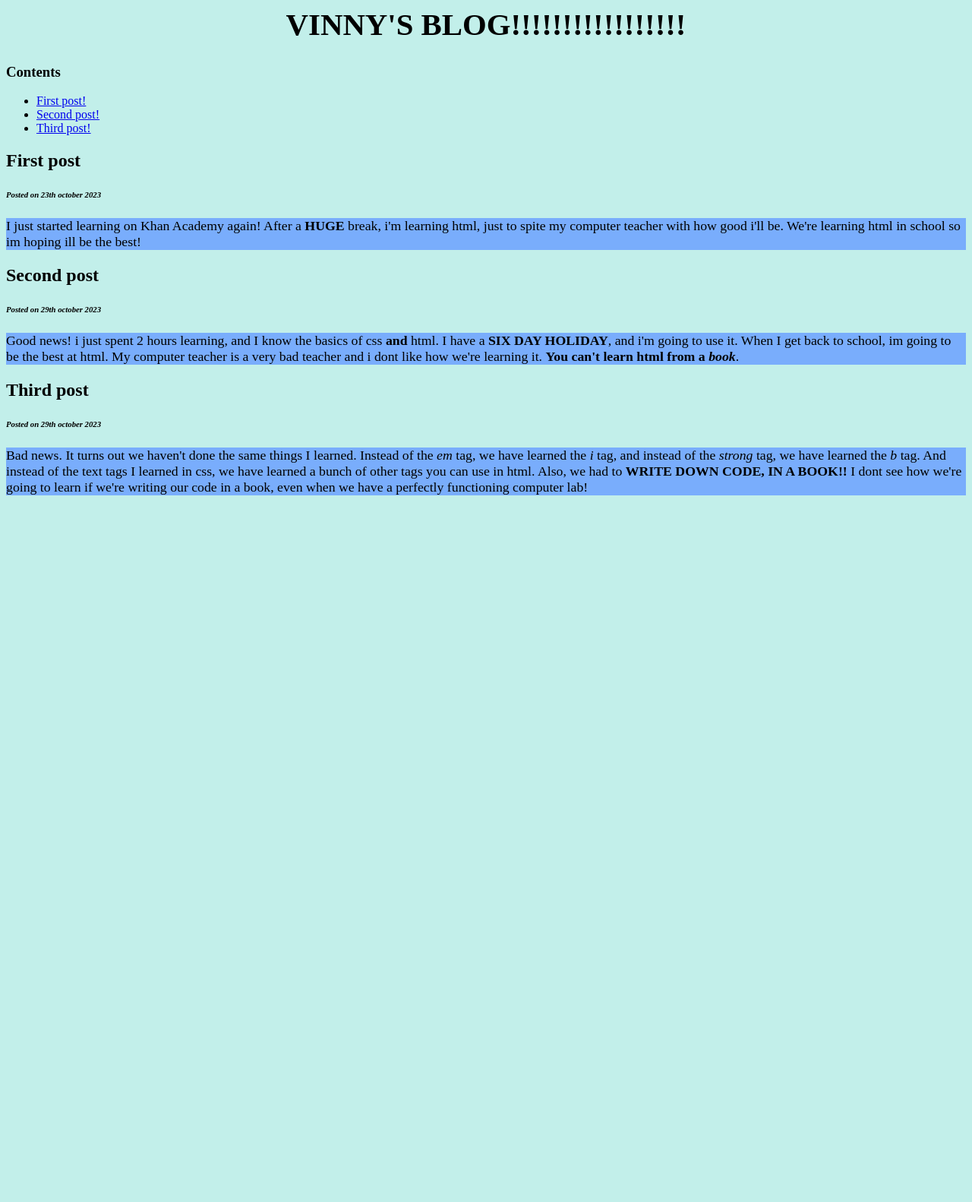
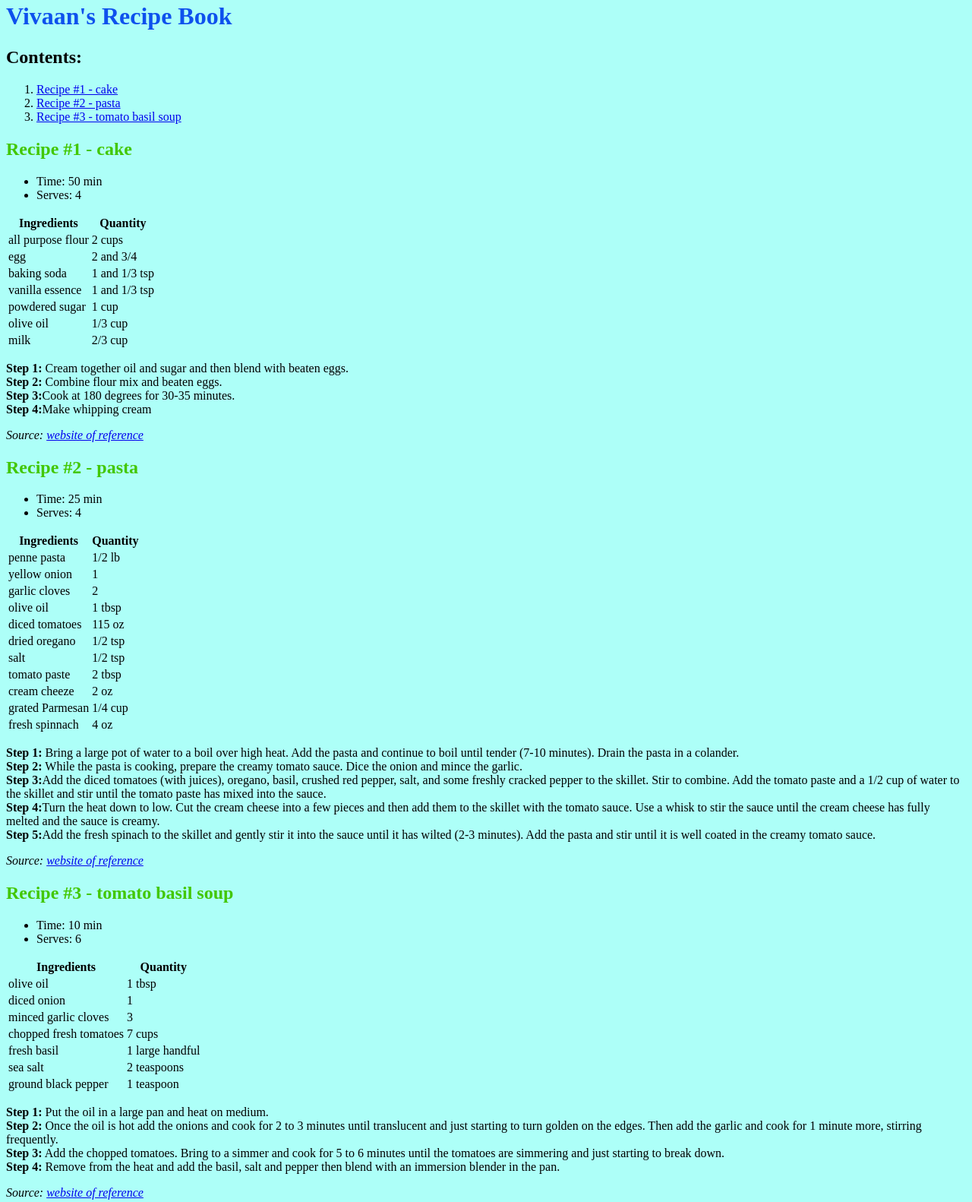
Before and after one commit to VivaanTheGod/VivaanTheGod.github.io, a plain HTML site: page index.html in a window 1280 px wide. Shown: the part 18-1600 px from the top of the page at 76% size. Before the commit the page ends 800 px from the top, so only its background shows below. Drawn offline with Linux system fonts and the light colour scheme.

Commit message:
Update index.html

```diff
--- a/index.html
+++ b/index.html
@@ -1,48 +1,215 @@
 <!DOCTYPE html>
 <html>
     <head>
+        <title>Project: Recipe book</title>
         <meta charset="utf-8">
-        <title>Project: Blog</title>
         <style>
-            body {
-                background-color:rgb(194, 239, 234);              font-family:"bahnschrift semicondensed";
-            }
-            h1 {
-                text-align:center;
-                font-size:2.55em;
-            }
-            h6 {
-                font-style:italic;
-            }
-            p {
-                font-size:1.11em;
-                background-color:rgb(121, 173, 252);
-            }
+        body {
+            background-color:rgb(173, 255, 248);
+        }
+
+        h1 {
+            color:rgb(14, 81, 237);
+        }
+
+        .recipe {
+            color:rgb(66, 199, 0);
+        }
         </style>
     </head>
     <body>
 
-        <h1>VINNY'S BLOG!!!!!!!!!!!!!!!!!</h1>
+        <h1>Vivaan's Recipe Book</h1>
 
-        <h3>Contents</h3>
+        <h2>Contents:</h2>
+
+        <ol>
+            <li><a href="#1-recipe">Recipe #1 - cake</a></li>
+            <li><a href= "#2-recipe">Recipe #2 - pasta</a></li>
+            <li><a href= "#3-recipe">Recipe #3 - tomato basil soup</a></li>
+        </ol>
+        <!--recipe 1-->
+
+        <h2 id="1-recipe" class= "recipe">Recipe #1 - cake</h2>
+
         <ul>
-            <li><a href= "#blog-1">First post!</a></li>
-            <li><a href= "#blog-2">Second post!</a></li>
-            <li><a href= "#blog-3">Third post!</a></li>
+            <li>Time: 50 min</li>
+            <li>Serves: 4</li>
         </ul>
 
-        <h2 id= "blog-1">First post</h2>
-        <h6>Posted on 23th october 2023</h6>
-        <p>I just started learning on Khan Academy again! After a <strong>HUGE</strong> break, i'm learning html, just to spite my computer teacher with how good i'll be. We're learning html in school so im hoping ill be the best!</p>
+        <table>
+            <thead>
+                <tr>
+                    <th>Ingredients</th>
+                    <th>Quantity</th>
+                </tr>
+            </thead>
+            <tbody>
+                <tr>
+                    <td>all purpose flour</td>
+                    <td>2 cups</td>
+                </tr>
+                <tr>
+                    <td>egg</td>
+                    <td>2 and 3/4</td>
+                </tr>
+                <tr>
+                    <td>baking soda</td>
+                    <td>1 and 1/3 tsp</td>
+                </tr>
+                <tr>
+                    <td>vanilla essence</td>
+                    <td>1 and 1/3 tsp</td>
+                </tr>
+                <tr>
+                    <td>powdered sugar</td>
+                    <td>1 cup</td>
+                </tr>
+                <tr>
+                    <td>olive oil</td>
+                    <td>1/3 cup</td>
+                </tr>
+                <tr>
+                    <td>milk</td>
+                    <td>2/3 cup</td>
+                </tr>
+            </tbody>
+        </table>
 
-        <h2 id= "blog-2">Second post</h2>
-        <h6>Posted on 29th october 2023</h6>
-        <p>Good news! i just spent 2 hours learning, and I know the basics of css <strong>and </strong>html. I have a <strong>SIX DAY HOLIDAY</strong>, and i'm going to use it. When I get back to school, im going to be the best at html. My computer teacher is a very bad teacher and i dont like how we're learning it. <strong>You can't learn html from a <em>book</em></strong>.</p>
+        <p><strong>Step 1:</strong> Cream together oil and sugar and then blend with beaten eggs.<br>
+        <strong>Step 2:</strong> Combine flour mix and beaten eggs.<br>
+        <strong>Step 3:</strong>Cook at 180 degrees for 30-35 minutes.<br>
+        <strong>Step 4:</strong>Make whipping cream
+</p>
 
-        <h2 id= "blog-3">Third post</h2>
-        <h6>Posted on 29th october 2023</h6>
-        <p>Bad news. It turns out we haven't done the same things I learned. Instead of the <em>em</em> tag, we have learned the <i>i</i> tag, and instead of the <em>strong</em> tag, we have learned the <em>b</em> tag. And instead of the text tags I learned in css, we have learned a bunch of other tags you can use in html. Also, we had to <strong>WRITE DOWN CODE, IN A BOOK!!</strong> I dont see how we're going to learn if we're writing our code in a book, even when we have a perfectly functioning computer lab!</p>
+    <p><em>Source: <a href="https://recipes.timesofindia.com/recipes/homemade-cake/rs54404412.cms">website of reference</a></em></p>
 
+    <!--recipe 2-->
+
+    <h2 id="2-recipe" class= "recipe">Recipe #2 - pasta</h2>
+
+        <ul>
+            <li>Time: 25 min</li>
+            <li>Serves: 4</li>
+        </ul>
+
+        <table>
+            <thead>
+                <tr>
+                    <th>Ingredients</th>
+                    <th>Quantity</th>
+                </tr>
+            </thead>
+            <tbody>
+                <tr>
+                    <td>penne pasta</td>
+                    <td>1/2 lb</td>
+                </tr>
+                <tr>
+                    <td>yellow onion</td>
+                    <td>1</td>
+                </tr>
+                <tr>
+                    <td>garlic cloves</td>
+                    <td>2</td>
+                </tr>
+                <tr>
+                    <td>olive oil</td>
+                    <td>1 tbsp</td>
+                </tr>
+                <tr>
+                    <td>diced tomatoes</td>
+                    <td>115 oz</td>
+                </tr>
+                <tr>
+                    <td>dried oregano</td>
+                    <td>1/2 tsp</td>
+                </tr>
+                <tr>
+                    <td>salt</td>
+                    <td>1/2 tsp</td>
+                </tr>
+                <tr>
+                    <td>tomato paste</td>
+                    <td>2 tbsp</td>
+                </tr>
+                <tr>
+                    <td>cream cheeze</td>
+                    <td>2 oz</td>
+                </tr><tr>
+                    <td>grated Parmesan</td>
+                    <td>1/4 cup</td>
+                </tr><tr>
+                    <td>fresh spinnach</td>
+                    <td>4 oz</td>
+                </tr>
+            </tbody>
+        </table>
+
+        <p><strong>Step 1:</strong> Bring a large pot of water to a boil over high heat. Add the pasta and continue to boil until tender (7-10 minutes). Drain the pasta in a colander.<br>
+        <strong>Step 2:</strong> While the pasta is cooking, prepare the creamy tomato sauce. Dice the onion and mince the garlic.<br>
+        <strong>Step 3:</strong>Add the diced tomatoes (with juices), oregano, basil, crushed red pepper, salt, and some freshly cracked pepper to the skillet. Stir to combine. Add the tomato paste and a 1/2 cup of water to the skillet and stir until the tomato paste has mixed into the sauce.<br>
+        <strong>Step 4:</strong>Turn the heat down to low. Cut the cream cheese into a few pieces and then add them to the skillet with the tomato sauce. Use a whisk to stir the sauce until the cream cheese has fully melted and the sauce is creamy. <br>
+        <strong>Step 5:</strong>Add the fresh spinach to the skillet and gently stir it into the sauce until it has wilted (2-3 minutes). Add the pasta and stir until it is well coated in the creamy tomato sauce.
+</p>
+
+    <p><em>Source: <a href="https://www.budgetbytes.com/creamy-tomato-spinach-pasta/">website of reference</a></em></p>
+
+    <!--recipe 3-->
+
+    <h2 id="3-recipe" class= "recipe">Recipe #3 - tomato basil soup</h2>
+
+        <ul>
+            <li>Time: 10 min</li>
+            <li>Serves: 6</li>
+        </ul>
+
+        <table>
+            <thead>
+                <tr>
+                    <th>Ingredients</th>
+                    <th>Quantity</th>
+                </tr>
+            </thead>
+            <tbody>
+                <tr>
+                    <td>olive oil</td>
+                    <td>1 tbsp</td>
+                </tr>
+                <tr>
+                    <td>diced onion</td>
+                    <td>1</td>
+                </tr>
+                <tr>
+                    <td>minced garlic cloves</td>
+                    <td>3</td>
+                </tr>
+                <tr>
+                    <td>chopped fresh tomatoes</td>
+                    <td>7 cups</td>
+                </tr>
+                <tr>
+                    <td>fresh basil</td>
+                    <td>1 large handful</td>
+                </tr>
+                <tr>
+                    <td>sea salt</td>
+                    <td>2 teaspoons</td>
+                </tr>
+                <tr>
+                    <td>ground black pepper</td>
+                    <td>1 teaspoon</td>
+                </tr>
+            </tbody>
+        </table>
+
+        <p><strong>Step 1:</strong> Put the oil in a large pan and heat on medium.<br>
+        <strong>Step 2:</strong> Once the oil is hot add the onions and cook for 2 to 3 minutes until translucent and just starting to turn golden on the edges. Then add the garlic and cook for 1 minute more, stirring frequently.<br>
+        <strong>Step 3:</strong> Add the chopped tomatoes. Bring to a simmer and cook for 5 to 6 minutes until the tomatoes are simmering and just starting to break down.<br>
+        <strong>Step 4:</strong> Remove from the heat and add the basil, salt and pepper then blend with an immersion blender in the pan.<br>
+</p>
+
+    <p><em>Source: <a href="https:https://avirtualvegan.com/easy-tomato-basil-soup/#recipe">website of reference</a></em></p>
 
     </body>
 </html>
```
